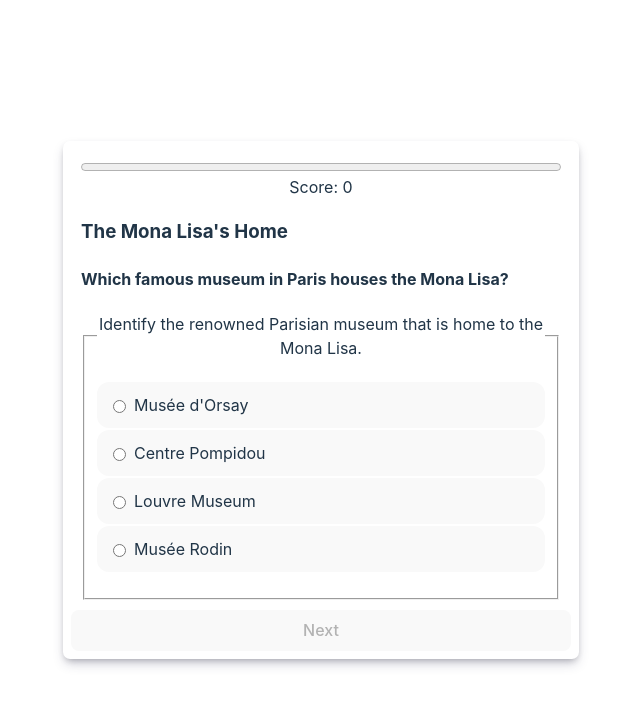
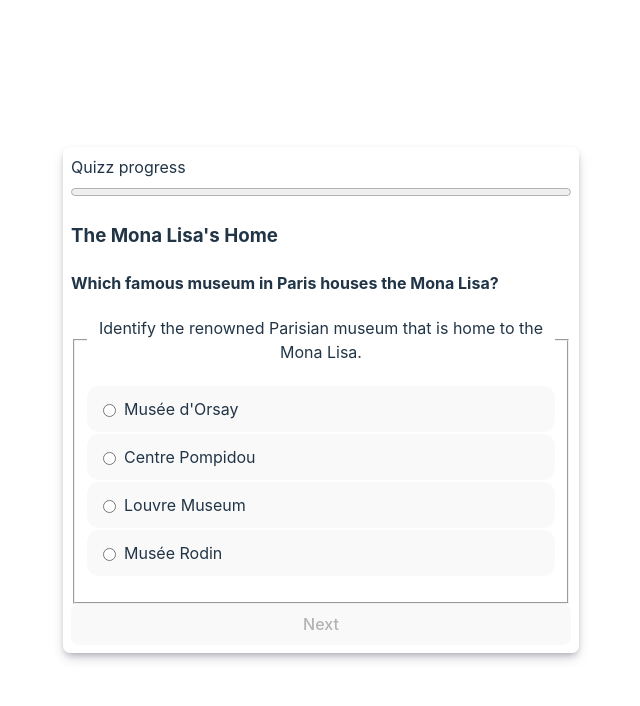
Before and after one commit to lorddesert/quizz-engine, a React (Vite) app: page / in a window 1280 px wide. Shown: the top 706 px of the page, without its empty margins (319-959 px from the left). Built offline with nearby package versions, Linux system fonts and the light colour scheme.

Commit message:
Componetize and remove unused vars

```diff
--- a/src/components/quizz-form.jsx
+++ b/src/components/quizz-form.jsx
@@ -2,11 +2,12 @@ import { useState } from "react"
 import questionsJSON from '../mock-data/claude-v3.json'
 
 // Components
-import Choices from './choices'
 import Navigation from "./navigation"
-import { GAMEMODES, verifyInputQuestion } from "../utils"
+import { verifyInputQuestion } from "../utils"
 import Button from "./button"
 import CreditedImage from "./credited-image"
+import QuizzProgress from "./quizz-progress"
+import QuizzInputs from "./quizz-inputs"
 
 export default function QuizzForm() {
   const [currentQuestion, setCurrentQuestion] = useState(0)
@@ -16,6 +17,7 @@ export default function QuizzForm() {
   const [LLMResponse, setLLMResponse] = useState('')
   const [answerWasCorrect, setAnswerWasCorrect] = useState(false)
   const [hasFinished, setHasFinised] = useState(false)
+
   const {
     title = '',
     description = '',
@@ -55,13 +57,7 @@ export default function QuizzForm() {
     })
 
     setAnswerWasCorrect(false)
-
     setCurrentQuestion(nextQuestion)
-  }
-
-  function handleSubmit(e) {
-    e.preventDefault()
-    console.log('submit')
   }
 
   function handleMultipleChoiceClick() {
@@ -140,48 +136,30 @@ export default function QuizzForm() {
 
   return (
     <>
-      <form onSubmit={handleSubmit} className="card box-shadow">
-        <div className="questions-container">
-          <div className="question">
-            <div style={{ display: 'grid' }}>
-              <label htmlFor="quizz-progress"></label>
-              <progress id="quizz-progress" max={questionsJSON.length} value={currentQuestion} />
-              <span className="text-center">Score: {score}</span>
-            </div>
+      <form onSubmit={(e) => e.preventDefault()} className="card box-shadow">
+        <QuizzProgress max={questionsJSON.length} value={currentQuestion} />
+        <hgroup>
           <h3>{title}</h3>
           <h4>{question}</h4>
+        </hgroup>
         <CreditedImage image={image} />
-            {gameMode === GAMEMODES.INPUT_QUESTION
-              ? <>
-                <textarea rows={10} placeholder="Your answer..." style={{ width: '100%' }} name="answer" id="answer"></textarea>
-                <span className="llm-response">Is correct: {LLMResponse}</span>
-              </>
-              :
-              <fieldset>
-                <Choices
+
+        <QuizzInputs
           {...{
+            gameMode,
+            LLMResponse,
             choices,
             correctChoice,
             setChoiceSelected,
             choiceSelected,
             setScore,
             score,
-                    gamemode: gameMode,
-                    setAnswerWasCorrect
+            gameMode,
+            setAnswerWasCorrect,
+            description
           }}
         />
 
-                {gameMode === GAMEMODES.INPUT_QUESTION && <>
-                  <textarea style={{ width: '100%' }} name="answer" id="answer"></textarea>
-                  <span className="llm-response">Is correct: {LLMResponse}</span>
-                </>
-                }
-
-                <legend>{description}</legend>
-              </fieldset>
-            }
-          </div>
-        </div>
         <Navigation {
           ...{
             currentQuestion,
```
Lines whose indentation alone changed are shown as unchanged.
